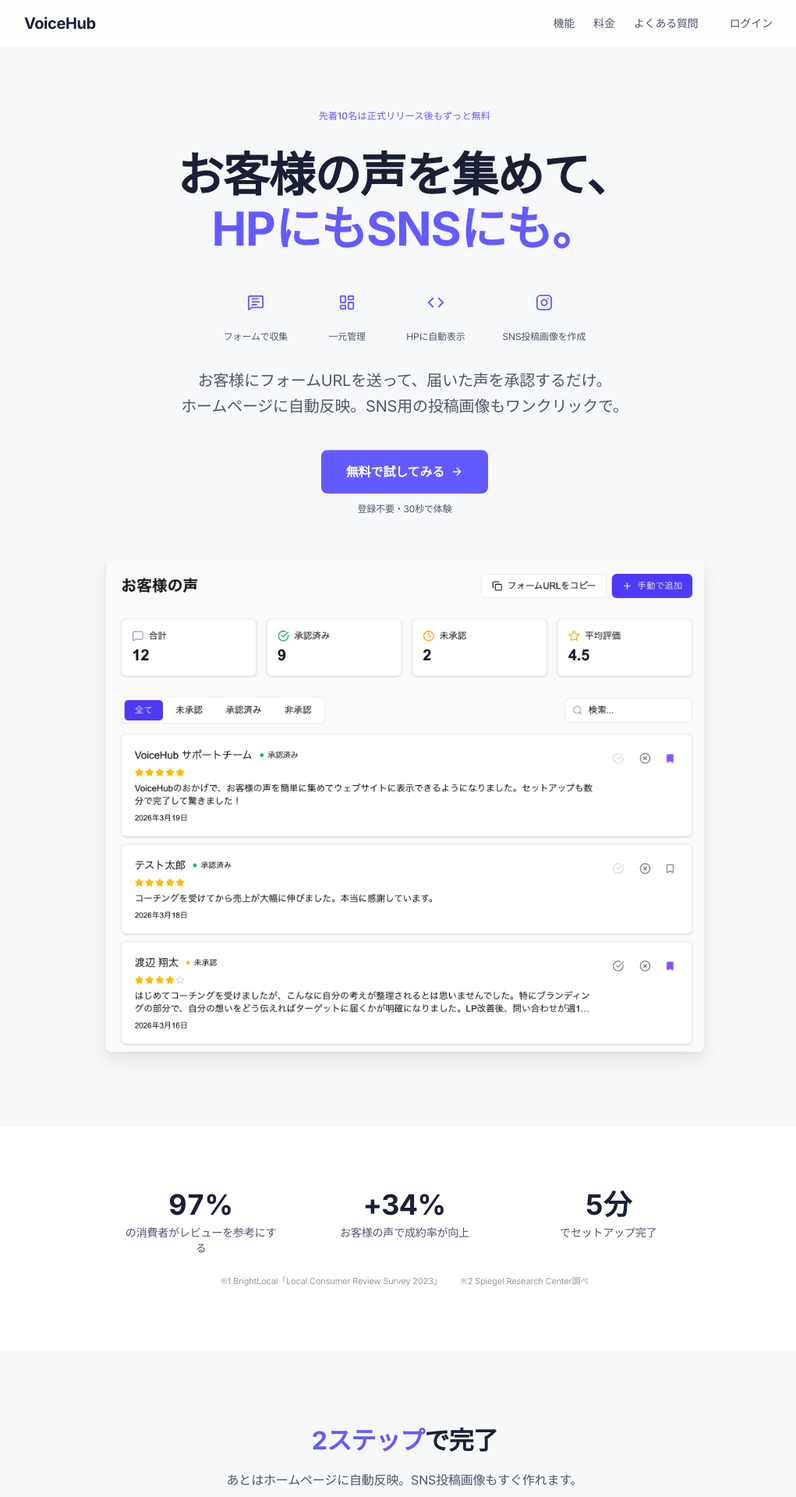
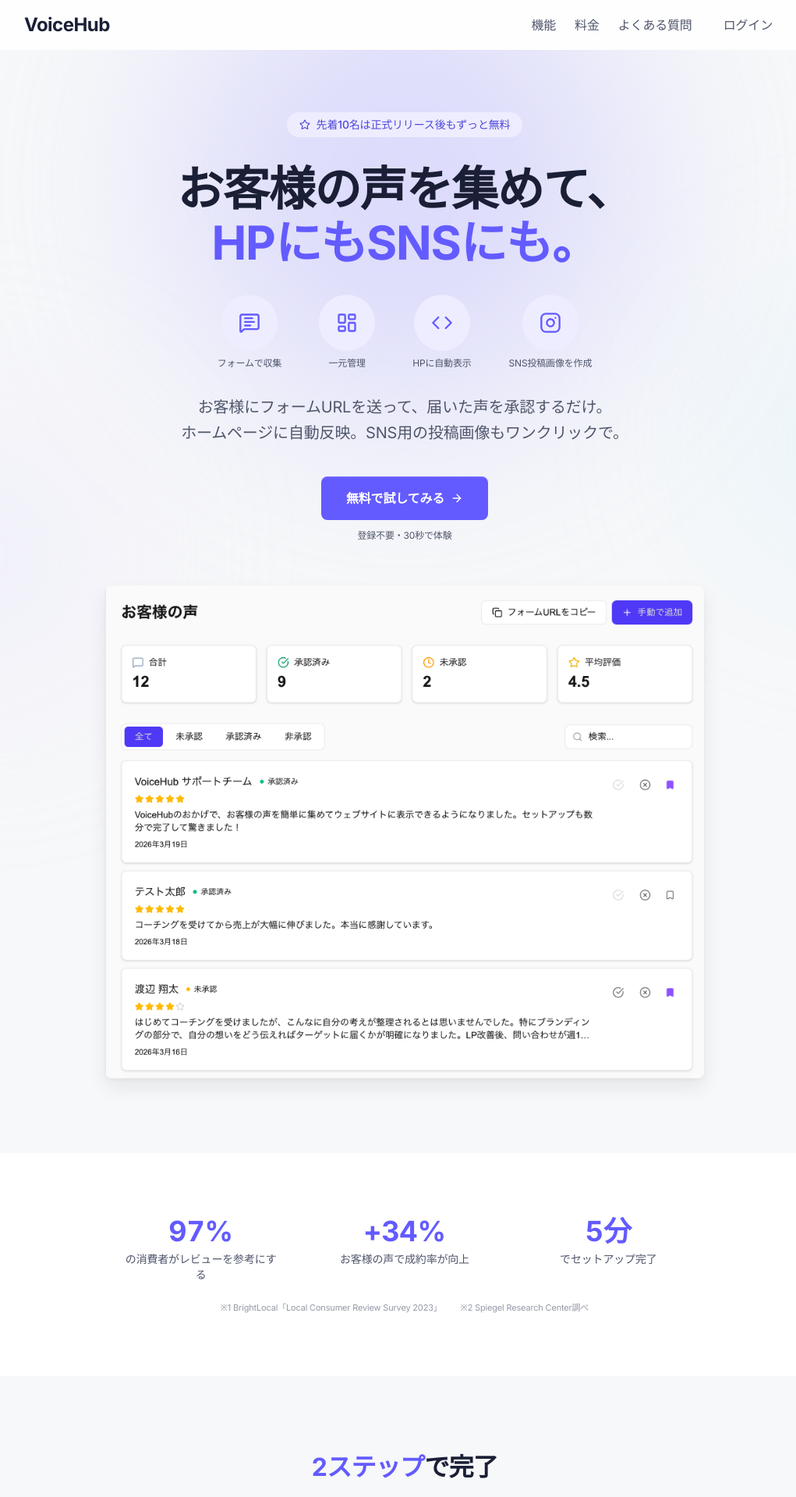
Before and after one commit to forRR444/voice-hub, a Next.js app: page / in a window 1280 px wide. Shown: the top 1920 px of the page at 78% size, without its empty margins (121-1142 px from the left). Built offline with nearby package versions, Linux system fonts and the light colour scheme; no server answers.

Commit message:
fix: Hero周りのデザイン調整 — blob背景復活、バッジ復活、アイコン丸+大きく、Stats数字をBrandカラーに、ヘッダー文字サイズUP

```diff
--- a/src/app/components/public-header.tsx
+++ b/src/app/components/public-header.tsx
@@ -4,11 +4,11 @@ export default function PublicHeader() {
   return (
     <header className="sticky top-0 z-40 bg-white/85 backdrop-blur-[20px]">
       <div className="flex items-center justify-between max-w-5xl mx-auto px-6 py-3">
-        <Link href="/" className="text-xl font-bold text-[var(--ink)] tracking-[-0.022em]">
+        <Link href="/" className="text-2xl font-bold text-[var(--ink)] tracking-[-0.022em]">
           VoiceHub
         </Link>
         <div className="flex items-center gap-6">
-          <nav className="hidden sm:flex items-center gap-6 text-sm text-[var(--slate)]">
+          <nav className="hidden sm:flex items-center gap-6 text-base text-[var(--slate)]">
             <a href="#features" className="hover:text-[var(--ink)] transition-colors">
               機能
             </a>
@@ -21,7 +21,7 @@ export default function PublicHeader() {
           </nav>
           <Link
             href="/login"
-            className="px-4 py-2 text-sm font-medium text-[var(--slate)] rounded-lg hover:text-[var(--ink)] hover:bg-[var(--canvas)] transition-colors"
+            className="px-4 py-2 text-base font-medium text-[var(--slate)] rounded-lg hover:text-[var(--ink)] hover:bg-[var(--canvas)] transition-colors"
           >
             ログイン
           </Link>
--- a/src/app/page.tsx
+++ b/src/app/page.tsx
@@ -12,6 +12,7 @@ import {
   Smartphone,
   Zap,
   ArrowRight,
+  Star,
   CheckCircle,
   Instagram,
   ImageIcon,
@@ -27,11 +28,15 @@ export default function Home() {
       <TestimonialToast />
 
       {/* ── Hero ── */}
-      <section className="pt-14 pb-16 sm:pt-20 sm:pb-24">
-        <div className="max-w-4xl mx-auto px-5 sm:px-6 text-center">
-          <p className="text-label text-[var(--brand)] mb-6 sm:mb-8">
+      <section className="relative overflow-hidden pt-14 pb-16 sm:pt-20 sm:pb-24">
+        <div className="absolute -top-32 left-1/2 -translate-x-1/2 w-[300px] sm:w-[600px] h-[300px] sm:h-[600px] bg-indigo-200 rounded-full opacity-40 blur-[100px] sm:blur-[128px] pointer-events-none" />
+        <div className="absolute top-1/3 -left-10 sm:-left-20 w-[200px] sm:w-[350px] h-[200px] sm:h-[350px] bg-violet-200 rounded-full opacity-30 blur-[80px] sm:blur-[128px] pointer-events-none" />
+        <div className="absolute top-1/4 -right-10 sm:-right-20 w-[180px] sm:w-[300px] h-[180px] sm:h-[300px] bg-sky-200 rounded-full opacity-30 blur-[80px] sm:blur-[128px] pointer-events-none" />
+        <div className="relative max-w-4xl mx-auto px-5 sm:px-6 text-center">
+          <a href="#pricing" className="inline-flex items-center gap-2 px-3 py-1 sm:px-4 sm:py-1.5 bg-indigo-50 text-indigo-700 rounded-full text-xs sm:text-sm font-medium mb-6 sm:mb-8 hover:bg-indigo-100 transition-colors cursor-pointer">
+            <Star size={14} />
             先着10名は正式リリース後もずっと無料
-          </p>
+          </a>
           <h1 className="text-[1.65rem] sm:text-5xl md:text-6xl font-bold text-[var(--ink)] leading-[1.15] tracking-[-0.022em]">
             お客様の声を集めて、
             <br />
@@ -39,30 +44,30 @@ export default function Home() {
           </h1>
           <div className="mt-6 sm:mt-8 flex justify-center gap-6 sm:gap-12">
             <div className="flex flex-col items-center gap-1.5 sm:gap-2">
-              <div className="w-11 h-11 sm:w-14 sm:h-14 bg-[var(--canvas)] rounded-lg flex items-center justify-center">
-                <MessageSquareText size={18} className="text-[var(--brand)] sm:hidden" />
-                <MessageSquareText size={22} className="text-[var(--brand)] hidden sm:block" />
+              <div className="w-14 h-14 sm:w-18 sm:h-18 bg-indigo-50 rounded-full flex items-center justify-center">
+                <MessageSquareText size={22} className="text-[var(--brand)] sm:hidden" />
+                <MessageSquareText size={28} className="text-[var(--brand)] hidden sm:block" />
               </div>
               <span className="text-[10px] sm:text-xs text-[var(--slate)]">フォームで収集</span>
             </div>
             <div className="flex flex-col items-center gap-1.5 sm:gap-2">
-              <div className="w-11 h-11 sm:w-14 sm:h-14 bg-[var(--canvas)] rounded-lg flex items-center justify-center">
-                <LayoutDashboard size={18} className="text-[var(--brand)] sm:hidden" />
-                <LayoutDashboard size={22} className="text-[var(--brand)] hidden sm:block" />
+              <div className="w-14 h-14 sm:w-18 sm:h-18 bg-indigo-50 rounded-full flex items-center justify-center">
+                <LayoutDashboard size={22} className="text-[var(--brand)] sm:hidden" />
+                <LayoutDashboard size={28} className="text-[var(--brand)] hidden sm:block" />
               </div>
               <span className="text-[10px] sm:text-xs text-[var(--slate)]">一元管理</span>
             </div>
             <div className="flex flex-col items-center gap-1.5 sm:gap-2">
-              <div className="w-11 h-11 sm:w-14 sm:h-14 bg-[var(--canvas)] rounded-lg flex items-center justify-center">
-                <Code size={18} className="text-[var(--brand)] sm:hidden" />
-                <Code size={22} className="text-[var(--brand)] hidden sm:block" />
+              <div className="w-14 h-14 sm:w-18 sm:h-18 bg-indigo-50 rounded-full flex items-center justify-center">
+                <Code size={22} className="text-[var(--brand)] sm:hidden" />
+                <Code size={28} className="text-[var(--brand)] hidden sm:block" />
               </div>
               <span className="text-[10px] sm:text-xs text-[var(--slate)]">HPに自動表示</span>
             </div>
             <div className="flex flex-col items-center gap-1.5 sm:gap-2">
-              <div className="w-11 h-11 sm:w-14 sm:h-14 bg-[var(--canvas)] rounded-lg flex items-center justify-center">
-                <Instagram size={18} className="text-[var(--brand)] sm:hidden" />
-                <Instagram size={22} className="text-[var(--brand)] hidden sm:block" />
+              <div className="w-14 h-14 sm:w-18 sm:h-18 bg-indigo-50 rounded-full flex items-center justify-center">
+                <Instagram size={22} className="text-[var(--brand)] sm:hidden" />
+                <Instagram size={28} className="text-[var(--brand)] hidden sm:block" />
               </div>
               <span className="text-[10px] sm:text-xs text-[var(--slate)]">SNS投稿画像を作成</span>
             </div>
@@ -97,15 +102,15 @@ export default function Home() {
         <div className="max-w-3xl mx-auto px-6">
           <div className="grid grid-cols-3 gap-6 sm:gap-16">
             <div className="text-center">
-              <p className="text-2xl sm:text-4xl font-bold text-[var(--ink)] tabular-nums">97%</p>
+              <p className="text-2xl sm:text-4xl font-bold text-[var(--brand)] tabular-nums">97%</p>
               <p className="mt-1.5 text-[11px] sm:text-sm text-[var(--slate)]">の消費者がレビューを参考にする</p>
             </div>
             <div className="text-center">
-              <p className="text-2xl sm:text-4xl font-bold text-[var(--ink)] tabular-nums">+34%</p>
+              <p className="text-2xl sm:text-4xl font-bold text-[var(--brand)] tabular-nums">+34%</p>
               <p className="mt-1.5 text-[11px] sm:text-sm text-[var(--slate)]">お客様の声で成約率が向上</p>
             </div>
             <div className="text-center">
-              <p className="text-2xl sm:text-4xl font-bold text-[var(--ink)] tabular-nums">5分</p>
+              <p className="text-2xl sm:text-4xl font-bold text-[var(--brand)] tabular-nums">5分</p>
               <p className="mt-1.5 text-[11px] sm:text-sm text-[var(--slate)]">でセットアップ完了</p>
             </div>
           </div>
@@ -232,7 +237,7 @@ export default function Home() {
           {/* 2 Hero Features — alternating layout */}
           <div className="grid md:grid-cols-2 gap-10 sm:gap-16 items-center mb-16 sm:mb-24">
             <div>
-              <div className="w-10 h-10 bg-[var(--canvas)] rounded-lg flex items-center justify-center mb-4">
+              <div className="w-10 h-10 bg-indigo-50 rounded-full flex items-center justify-center mb-4">
                 <Code size={20} className="text-[var(--brand)]" />
               </div>
               <h3 className="text-lg sm:text-xl font-semibold text-[var(--ink)] tracking-[-0.022em]">
@@ -251,7 +256,7 @@ export default function Home() {
               </ul>
             </div>
             <div>
-              <div className="w-10 h-10 bg-[var(--canvas)] rounded-lg flex items-center justify-center mb-4">
+              <div className="w-10 h-10 bg-indigo-50 rounded-full flex items-center justify-center mb-4">
                 <Instagram size={20} className="text-[var(--brand)]" />
               </div>
               <h3 className="text-lg sm:text-xl font-semibold text-[var(--ink)] tracking-[-0.022em]">
@@ -282,7 +287,7 @@ export default function Home() {
               { icon: <Zap size={20} />, title: "5分でセットアップ完了", desc: "ログイン → フォーム作成 → URL送信。" },
             ].map((f, i) => (
               <div key={i} className="flex items-start gap-4">
-                <div className="w-10 h-10 bg-[var(--canvas)] rounded-lg flex items-center justify-center shrink-0 text-[var(--brand)]">
+                <div className="w-10 h-10 bg-indigo-50 rounded-full flex items-center justify-center shrink-0 text-[var(--brand)]">
                   {f.icon}
                 </div>
                 <div>
```
